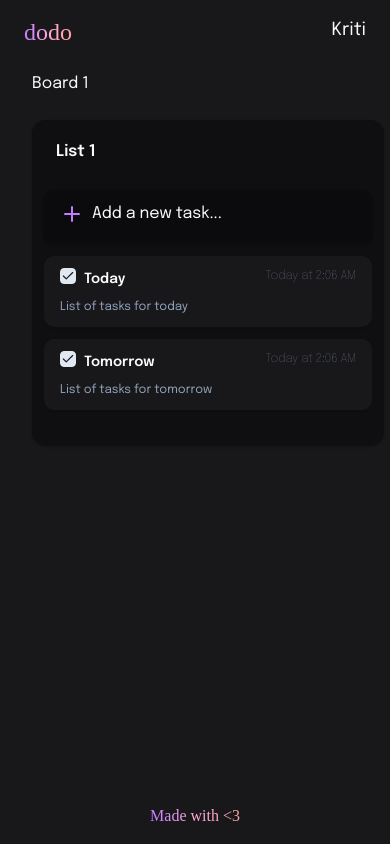
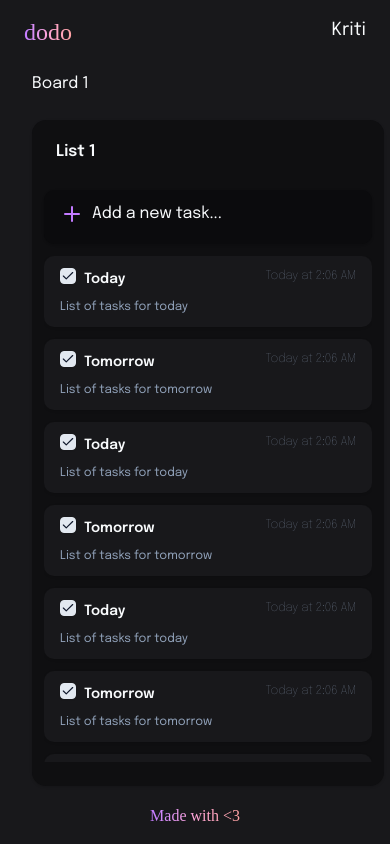
Before and after one commit to KritiTaparia/dodo, a React (Vite) app: page / in a window 390 px wide. Shown: the top 844 px of the page. Built offline with nearby package versions, Linux system fonts and the light colour scheme; a web font is replaced by a local one.

Commit message:
Fix mobile site #6

```diff
--- a/src/components/list.tsx
+++ b/src/components/list.tsx
@@ -28,6 +28,15 @@ export default function List({ list }: IListParams) {
           {list.tasks.map((task) => (
             <Task key={task.title + " " + task.description} task={task} />
           ))}
+          {list.tasks.map((task) => (
+            <Task key={task.title + " " + task.description} task={task} />
+          ))}
+          {list.tasks.map((task) => (
+            <Task key={task.title + " " + task.description} task={task} />
+          ))}
+          {list.tasks.map((task) => (
+            <Task key={task.title + " " + task.description} task={task} />
+          ))}
         </ScrollArea>
       </CardContent>
     </Card>
```
